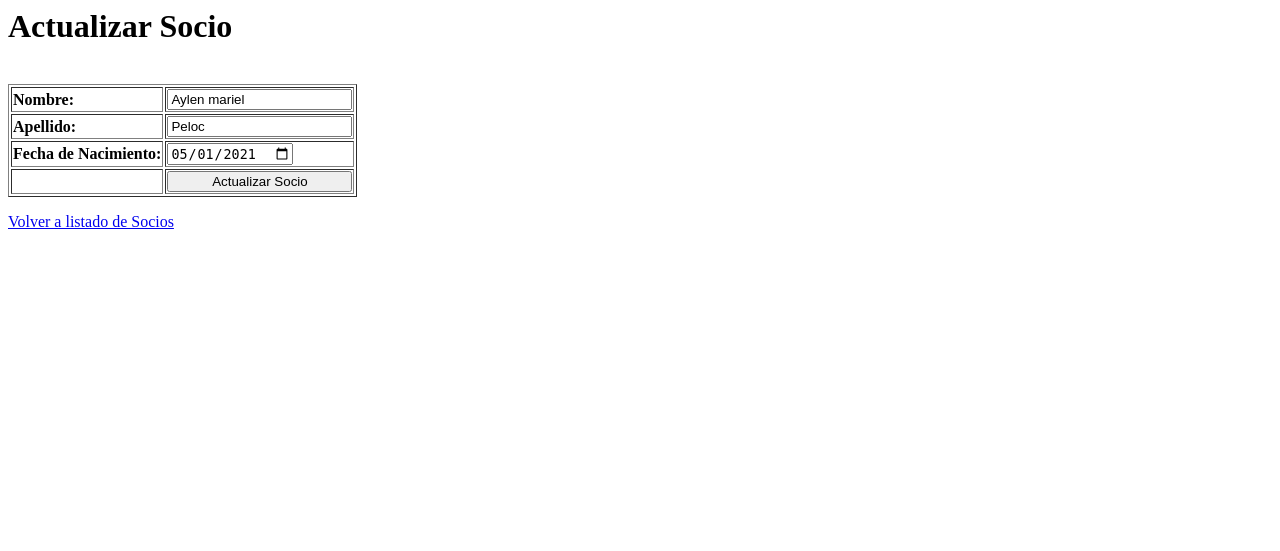
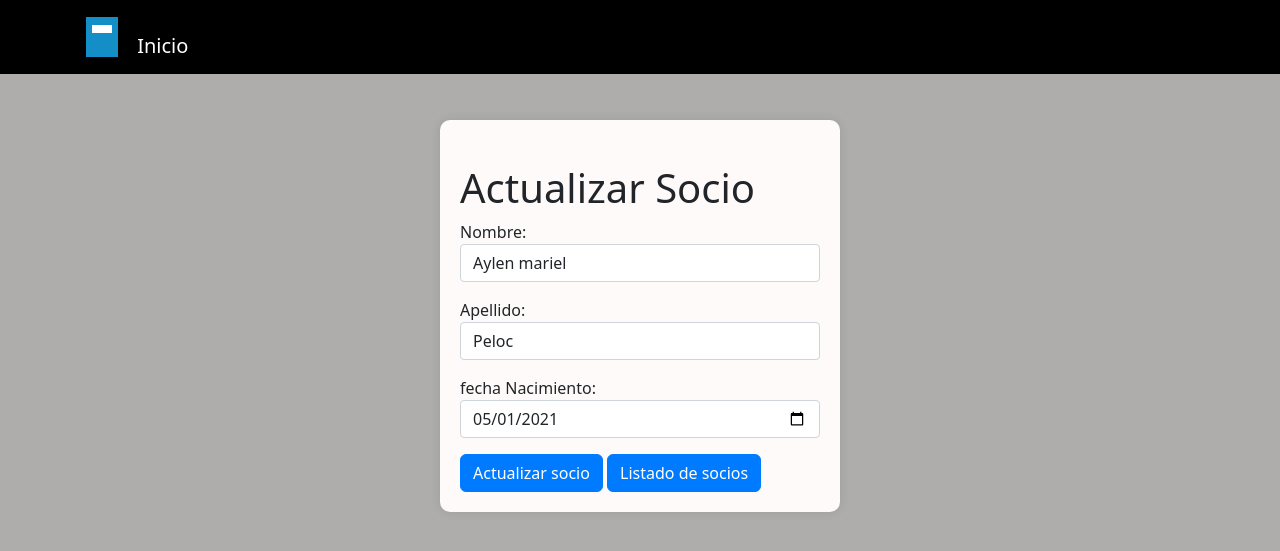
Before and after one commit to TinchoARS/BibliotecaWebApp, a Django app: page /biblioteca/socios/actualizar/1 in a window 1280 px wide. Shown: the top 551 px of the page. Run offline with Django 4.2, Linux system fonts and the light colour scheme; data comes from the database, SQL or seed files in the repository; some libraries are stand-ins or nearby versions.

Commit message:
estilos actualizar socio

```diff
--- a/biblioteca/templates/biblioteca/actualizar_socio.html
+++ b/biblioteca/templates/biblioteca/actualizar_socio.html
@@ -1,44 +1,45 @@
+{% load static %}
+<!DOCTYPE html>
 <html>
 <head>
-
+    <meta charset="UTF-8">
+    <meta http-equiv="X-UA-Compatible" content="IE=edge">
+    <meta name="viewport" content="width=device-width, initial-scale=1.0">
     <title>Actualizar Socio</title>
-
+    <link rel="stylesheet" href="{% static 'css/bootstrap.min.css' %}">
+    <link rel="stylesheet" href="{% static 'css/propios.css' %}">
 </head>
-
 <body>
-
-        <h1>Actualizar Socio</h1>
-        <br>
-
+    <nav class="navbar navbar-expand-lg navbar-dark bg-black fixed-top">
+        <div class="container">
+            <a class="navbar-brand" href="{% url 'pagina_principal' %}">
+                <span class="logo-icon"></span>
+                Inicio
+            </a>
+        </div>
+    </nav>
+    <div class="container-small mx-auto mt-4">
+        <div class="content-container">
+            <h1 class="mt-4">Actualizar Socio</h1>
             <form method="post">
-
             {% csrf_token %}
 
-            <table border="1">
-
-                <tr>
-                    <th><p style="text-align:left ;">Nombre:</p></th>
-                    <td><input type="text" name="nombre" value="{{socio.nombre}}"></td>
-                </tr>
-                <tr>
-                    <th><p style="text-align:left ;">Apellido:</p></th>
-                    <td><input type="text" name="apellido" value="{{socio.apellido}}"></td>
-                </tr>
-                <tr>
-                    <th><p style="text-align:left ;">Fecha de Nacimiento:</p></th>
-                    <td><input type="date" name="fecha_nacimiento" value='{{socio.fecha_nacimiento|date:"Y-m-d"}}'></td>
-                </tr>
-                <tr>
-                    <td></td>
-                    <td><input style=" width: 100%;" type="submit" value="Actualizar Socio" ></td>
-                </tr>
-
-            </table>
-
+            <div class="form-group">
+                <label for="nombre">Nombre:</label>
+                <input type="text" id="nombre" name="nombre" value="{{ socio.nombre }}" class="form-control" required>
+            </div>
+            <div class="form-group">
+                <label for="apellido">Apellido:</label>
+                <input type="text" id="apellido" name="apellido" value="{{ socio.apellido }}" class="form-control" required>
+            </div>
+            <div class="form-group">
+                <label for="fecha_nacimiento">fecha Nacimiento:</label>
+                <input type="date" id="fecha_nacimiento" name="fecha_nacimiento" value="{{ socio.fecha_nacimiento|date:'Y-m-d' }}" class="form-control" required>
+            </div>
+            <button type="submit" value="actualizar_socio" class="btn btn-primary">Actualizar socio</button>
+            <a href="{% url 'listado_socios' %}" class="btn btn-primary">Listado de socios</a>
         </form>
-        <a href="{% url 'listado_socios' %}">
-            Volver a listado de Socios
-        </a>
+    </div>
+    </div>
 </body>
-
 </html>
```
Lines whose indentation alone changed are shown as unchanged.
